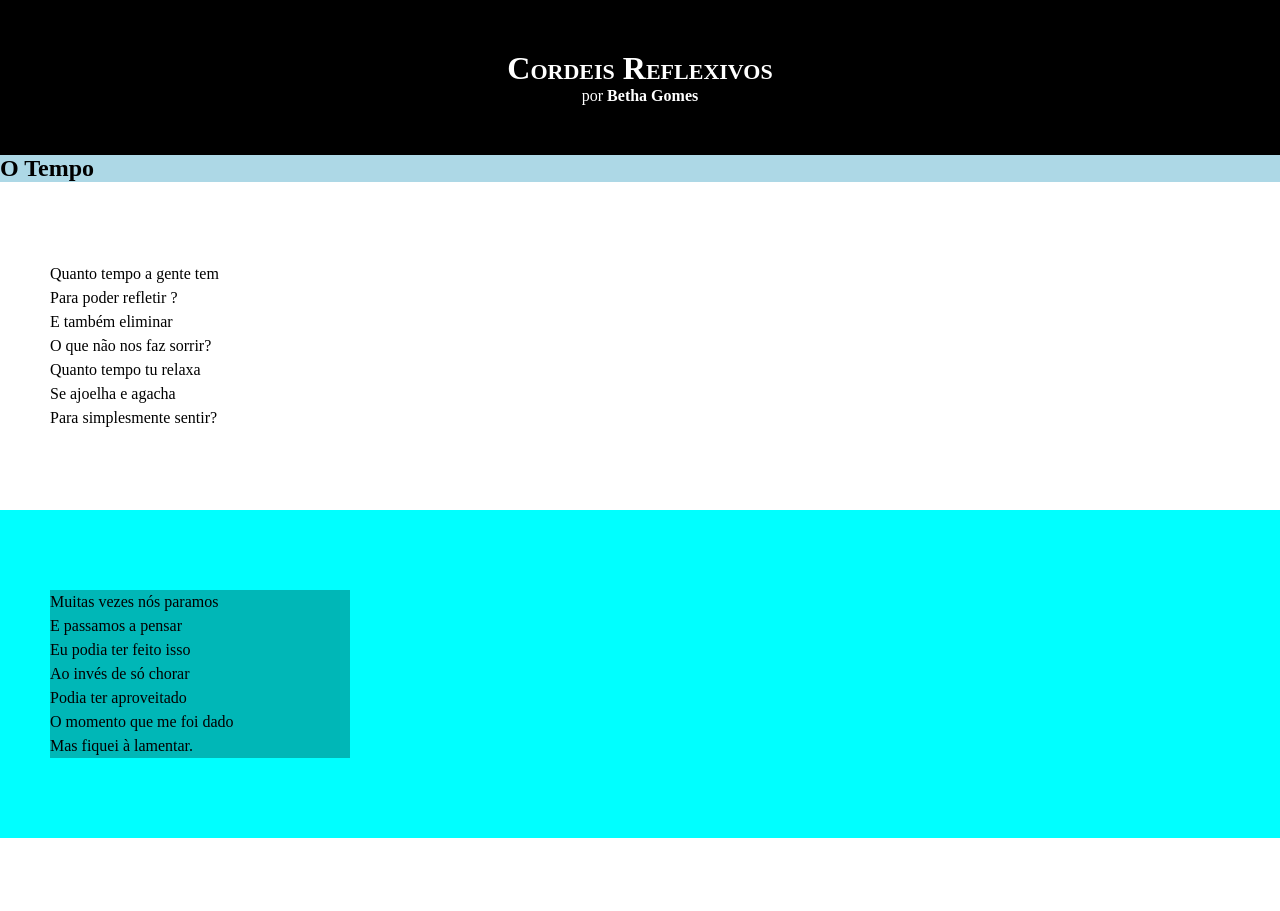
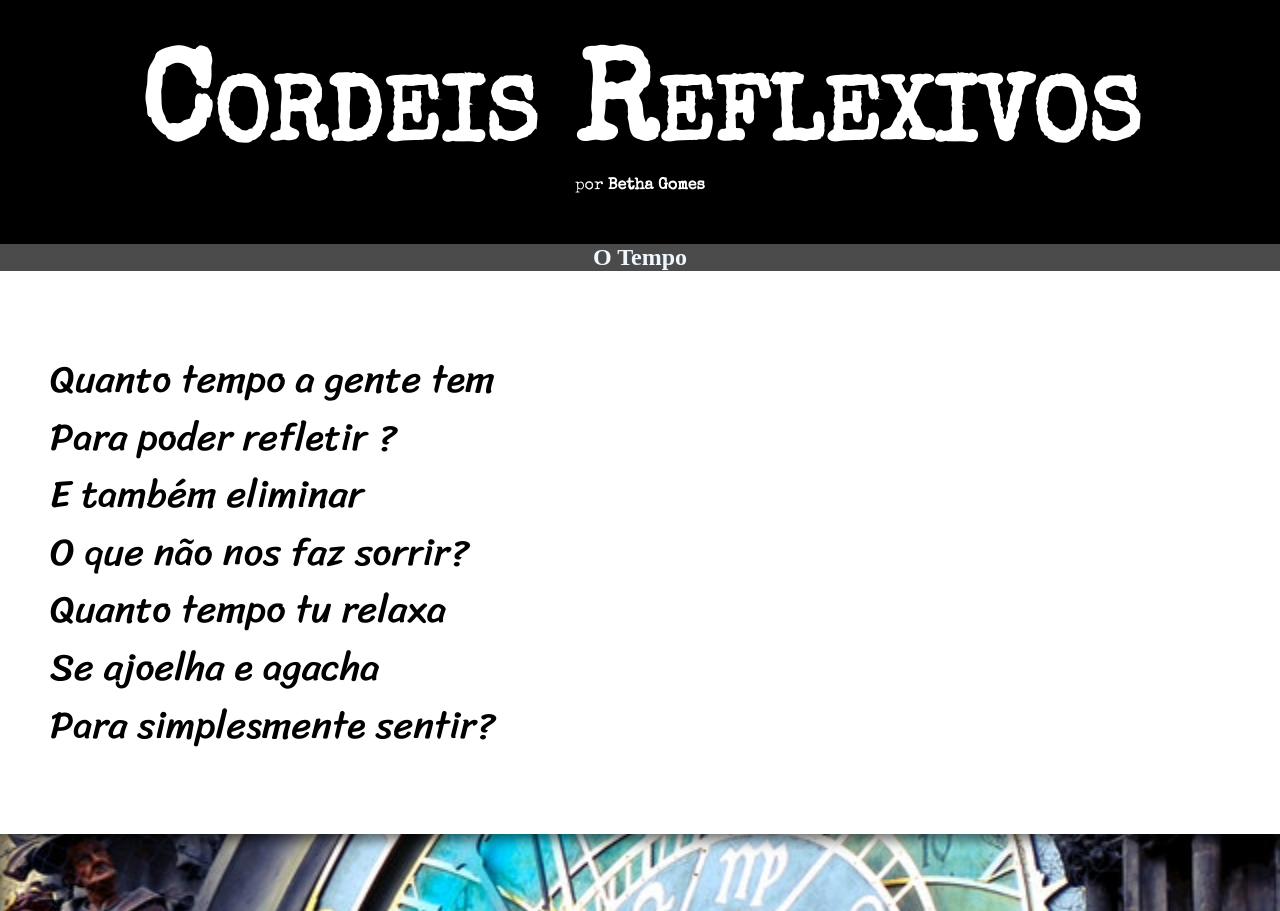
Before and after one commit to EnilsonSilva/projeto-cordel, a plain HTML site: page index.html in a window 1280 px wide. Shown: the top 911 px of the page. Drawn offline with nearby package versions, Linux system fonts and the light colour scheme.

Commit message:
projeto-cordel

```diff
--- a/estilo/style.css
+++ b/estilo/style.css
@@ -1,5 +1,14 @@
 @charset "!UTF-8";
 
+@import url('https://fonts.googleapis.com/css2?family=Special+Elite&family=Sriracha&display=swap');
+
+@import url('https://fonts.googleapis.com/css2?family=Special+Elite&family=Sriracha&display=swap');
+
+:root{
+   --font1:Verdana, Geneva, Tahoma, sans-serif;
+   --font2: 'Special Elite', cursive;
+   --font3:'Sriracha', cursive;
+}
 *{
     margin: 0px;
     padding: 0px;
@@ -8,20 +17,30 @@
 
 html, body{
     min-height: 100vh;
-    background-color: lightblue;
+    background-color: rgb(255, 255, 255);
 }
 header{
     text-align: center;
     background-color: black;
     color: white;
+    font-family: var(--font2);
 }
 header>h1{
     padding-top: 50px;
     font-variant: small-caps;
+    font-size: 10vw;
 }
 header>p{
     padding-bottom: 50px;
 }
+div{
+    color: aliceblue;
+    background-color: rgb(75, 75, 75);
+    text-align: center;
+    font:var(--font2);
+    font-weight: bolder;
+}
+
 a{
     color: white;
     text-decoration: none;
@@ -33,9 +52,11 @@ a:hover{
 }
 section{
     padding-top: 10vh;
-    padding-bottom: 10vh; /*Efeito paralax */
+    padding-bottom: 10vh;
     line-height: 1.5em;
     padding-left: 50px;
+    font-family: var(--font3);
+    font-size: 3vw;
 }
 section.normal{
     background-color: white;
@@ -43,11 +64,35 @@ section.normal{
 }
 section.imagem{
     background-color: aqua;
-    color: black;
+    color: rgb(255, 255, 255);
+    text-shadow: 2px 2px 2px rgba(0, 0, 0, 0.616);
+    box-shadow: inset 6px 6px 13px 0px rgba(0, 0, 0, 0.575);
+    background-attachment: fixed;
 }
 section.imagem>p{
-    width: 300px;
-    background-color: rgba(0, 0, 0, 0.281);
+    padding: 8px;
+    display: inline-block; /* se adapta oa tamanho da caixa */
+    background-color: rgba(0, 0, 0, 0.548);
+}
+section#img01{
+    background-image: url('../imagens/relogio01.jpg');
+    background-position: center center;
+    background-size: cover;
+}
+section#img02{
+    background-image: url('../imagens/chuva2.jpg');
+    background-position: center center;
+    background-size: cover;
+}
+section#img03{
+    background-image: url('../imagens/idoso3.jpg');
+    background-position: center center;
+    background-size: cover;
+}
+section#img04{
+    background-image: url('../imagens/flore4.jpg');
+    background-position: center center;
+    background-size: cover;
 }
 footer{
     margin: 10px 0px 10px 0px;
--- a/index.html
+++ b/index.html
@@ -27,7 +27,7 @@
         </p>
 </section>
 
-   <section class="imagem">
+   <section class="imagem" id="img01">
             <p>
                 Muitas vezes nós paramos <br>
                 E passamos a pensar <br>
@@ -51,8 +51,7 @@
        </p>
    </section>
 
-
-    <section class="imagem">
+    <section class="imagem" id="img02">
         <p>
             Só sabe o que é tempo <br>
             Quem o perdeu sem pensar <br>
@@ -76,7 +75,7 @@
         </p>
     </section>
 
-    <section class="imagem">
+    <section class="imagem" id="img03">
         <p>
             Muitos imploram por tempo <br>
             Sem poder mais viver. <br>
@@ -100,7 +99,7 @@
         </p>
     </section>
 
-    <section class="imagem">
+    <section class="imagem" id="img04">
         <p>
             Se lhe derem espinhos <br>
             Retribua, então, com flor <br>
```
Also changed, not shown: imagens/relogio01.jpg (added), 1 other file.
